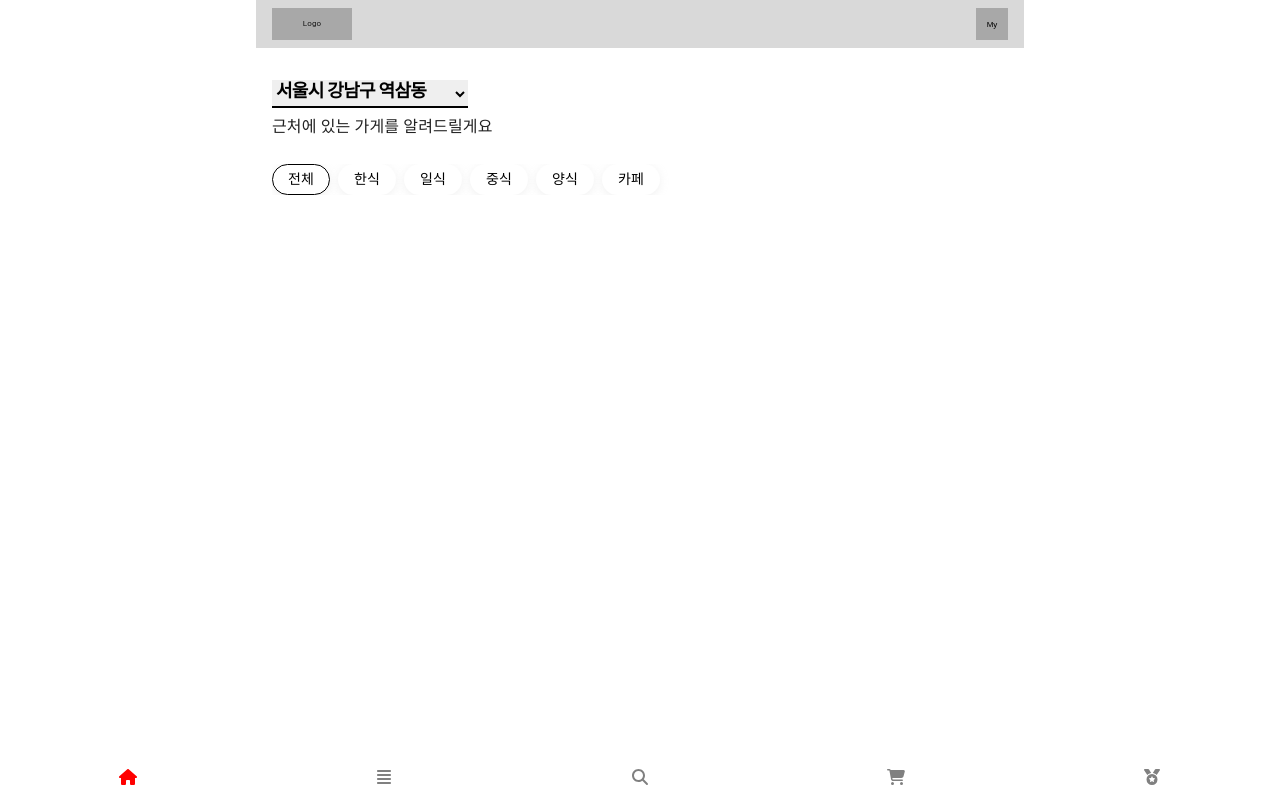
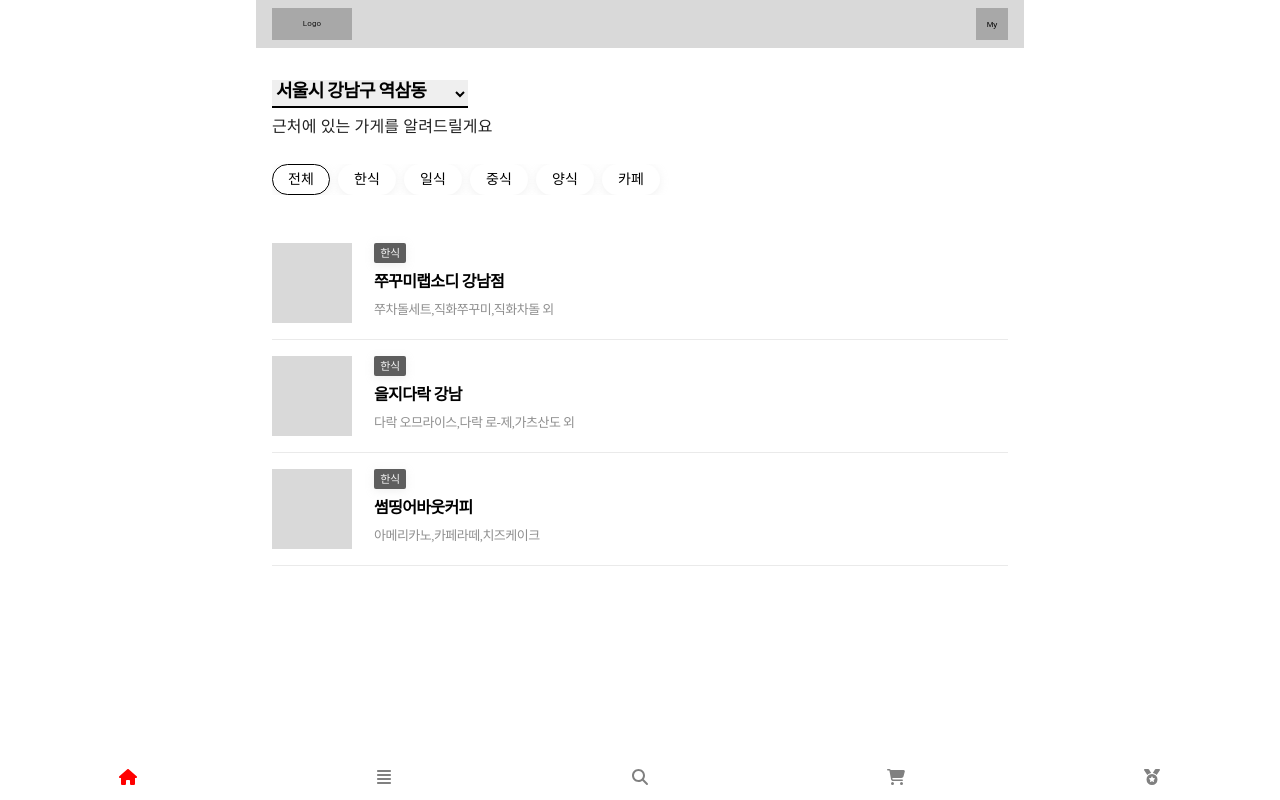
Before and after one commit to dlantjdgkgk/SmallGift, a React (Create React App) app: page /category in a window 1280 px wide. Built offline with nearby package versions, Linux system fonts and the light colour scheme.

Commit message:
feat : 카테고리 페이지 디자인

```diff
--- a/src/components/CategoryPageSection/CategoryPageSection.tsx
+++ b/src/components/CategoryPageSection/CategoryPageSection.tsx
@@ -44,6 +44,38 @@ const CategoryPageSection = () => {
           );
         })}
       </div>
+      <div className="restaurants">
+        <div className="restaurant">
+          <div className="box" />
+          <div className="restaurantInformation">
+            <button className="category" type="button">
+              한식
+            </button>
+            <p className="restaurantName">쭈꾸미랩소디 강남점</p>
+            <p className="restaurantMenu">쭈차돌세트,직화쭈꾸미,직화차돌 외</p>
+          </div>
+        </div>
+        <div className="restaurant">
+          <div className="box" />
+          <div className="restaurantInformation">
+            <button className="category" type="button">
+              한식
+            </button>
+            <p className="restaurantName">을지다락 강남</p>
+            <p className="restaurantMenu">다락 오므라이스,다락 로-제,가츠산도 외</p>
+          </div>
+        </div>
+        <div className="restaurant">
+          <div className="box" />
+          <div className="restaurantInformation">
+            <button className="category" type="button">
+              한식
+            </button>
+            <p className="restaurantName">썸띵어바웃커피</p>
+            <p className="restaurantMenu">아메리카노,카페라떼,치즈케이크</p>
+          </div>
+        </div>
+      </div>
     </Styled.CategoryPageSectionWrapper>
   );
 };
--- a/src/components/CategoryPageSection/style.ts
+++ b/src/components/CategoryPageSection/style.ts
@@ -33,7 +33,6 @@ export const CategoryPageSectionWrapper = styled.div`
       display: flex;
       flex-direction: column;
       text-align: center;
-      margin-right: 8px;
     }
   }
   button {
@@ -47,5 +46,63 @@ export const CategoryPageSectionWrapper = styled.div`
     font-weight: 400;
     font-size: 14px;
     line-height: 20px;
+    margin-right: 8px;
+  }
+  // 마지막 버튼 margin-right 16px 아직 안됐음.
+
+  .restaurants {
+    width: 100%;
+    padding-right: 16px;
+    margin-top: 48px;
+    display: grid;
+    grid-template-rows: repeat(3, 1fr);
+    grid-row-gap: 16px;
+  }
+  .restaurant {
+    width: 100%;
+    border-bottom: 1px solid #eaeaea;
+    display: flex;
+  }
+  .box {
+    width: 80px;
+    height: 80px;
+    background: #d9d9d9;
+    margin-bottom: 16px;
+  }
+  .restaurantInformation {
+    margin-left: 22px;
+    display: flex;
+    flex-direction: column;
+    button {
+      width: 32px;
+      height: 20px;
+      background: #5e5e5e;
+      border-radius: 2px;
+      font-family: "Noto Sans KR";
+      font-style: normal;
+      font-weight: 400;
+      font-size: 11px;
+      line-height: 16px;
+      letter-spacing: -0.04em;
+      color: #f4f4f4;
+    }
+    .restaurantName {
+      font-family: "Noto Sans KR";
+      font-style: normal;
+      font-weight: 700;
+      font-size: 16px;
+      line-height: 23px;
+      letter-spacing: -0.04em;
+      color: #000000;
+    }
+    .restaurantMenu {
+      font-family: "Noto Sans KR";
+      font-style: normal;
+      font-weight: 400;
+      font-size: 13px;
+      line-height: 20px;
+      letter-spacing: -0.04em;
+      color: #8f8f8f;
+    }
   }
 `;
```
